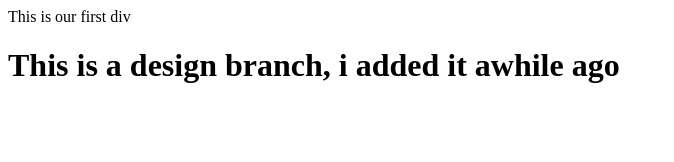
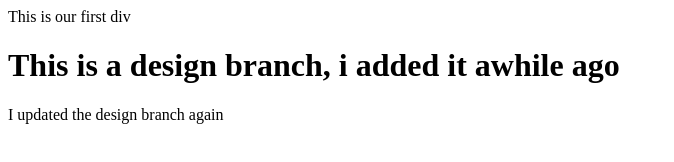
Before and after one commit to EngrEli/try-git, a plain HTML site: page index.html in a window 1280 px wide. Shown: the whole page, without its empty margins (0-674 px from the left). Drawn offline with Linux system fonts and the light colour scheme.

Commit message:
place a div

```diff
--- a/index.html
+++ b/index.html
@@ -10,5 +10,10 @@
 
 
     <h1>This is a design branch, i added it awhile ago</h1>
+
+
+    <div class="class">
+        I updated the design branch again
+    </div>
 </body>
 </html>
```
